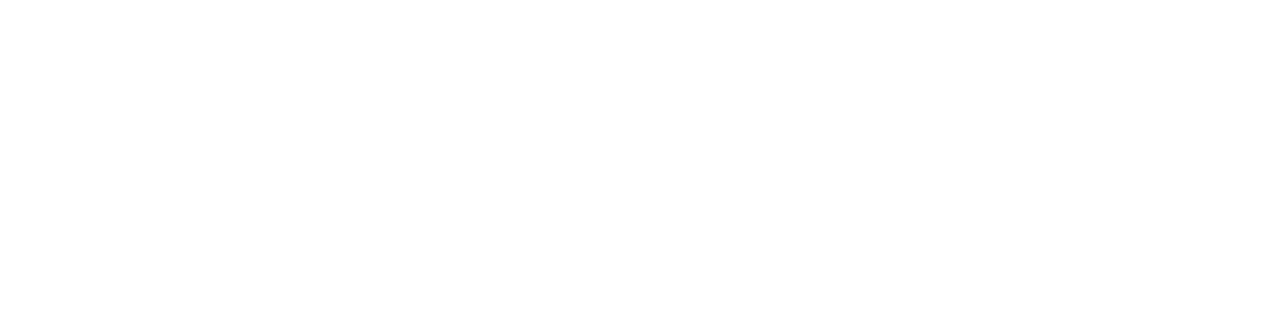
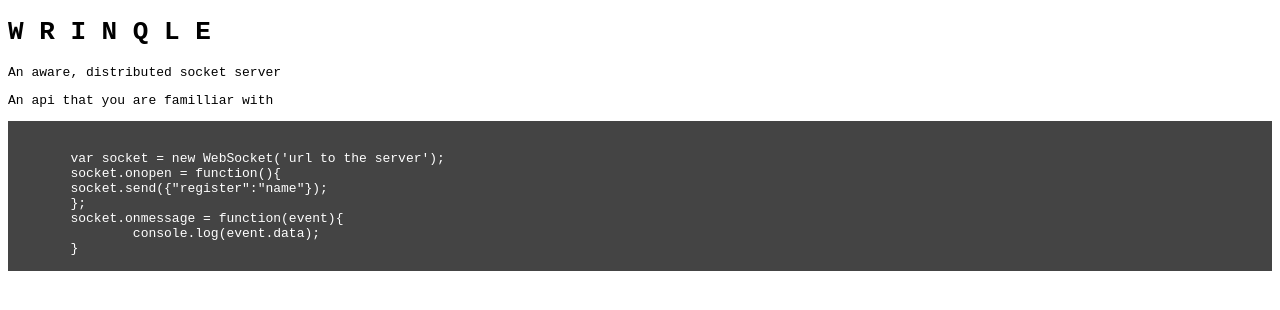
Before and after one commit to brickcap/wrinqle, a plain HTML site: page index.html in a window 1280 px wide. Drawn offline with Linux system fonts and the light colour scheme.

Commit message:
Basic page ready

```diff
--- a/index.html
+++ b/index.html
@@ -1,10 +1,25 @@
 <!DOCTYPE html>
 <html lang="en">
 <head>
-	<meta charset="UTF-8">
-	<title></title>
+<meta charset="UTF-8">
+<title></title>
 </head>
-<body>
+<body style="font-family:monospace">
+<h1>W R I N Q L E</h1>
 
+<p>An aware, distributed socket server</p>
+<p>An api that you are familliar with</p>
+ <pre style="background-color:#444;color:white;word-wrap:break-word;">
+<code>
+
+	var socket = new WebSocket('url to the server');
+	socket.onopen = function(){
+	socket.send({"register":"name"});
+	};
+	socket.onmessage = function(event){
+		console.log(event.data);
+	}
+</code>
+</pre>
 </body>
 </html>
```
Also changed, not shown: 1 other file.
